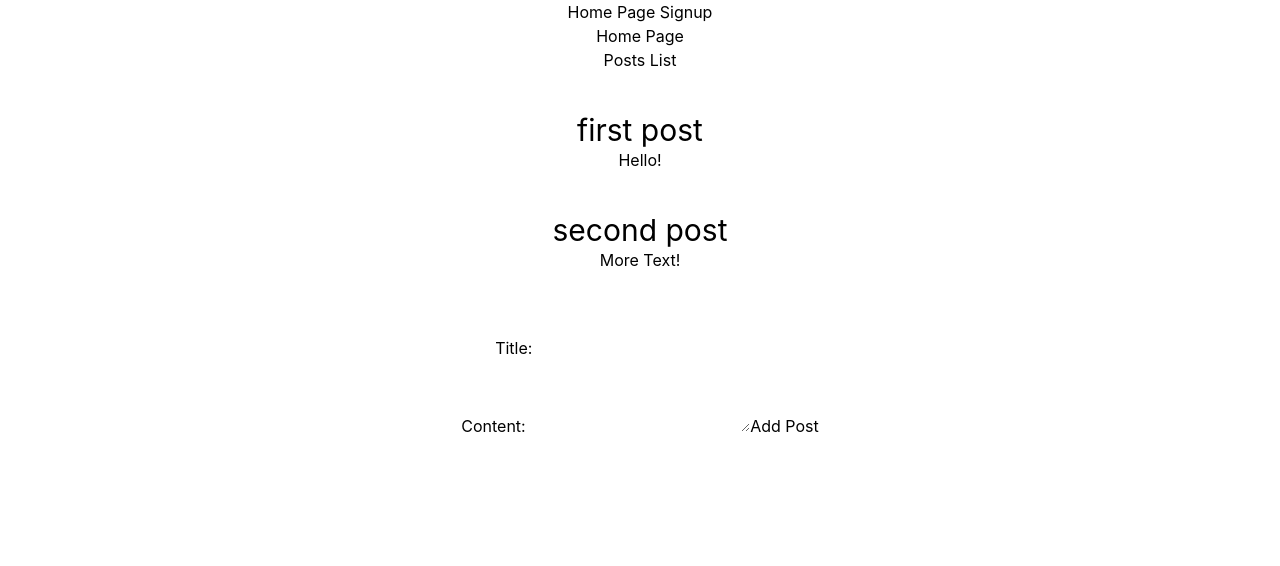
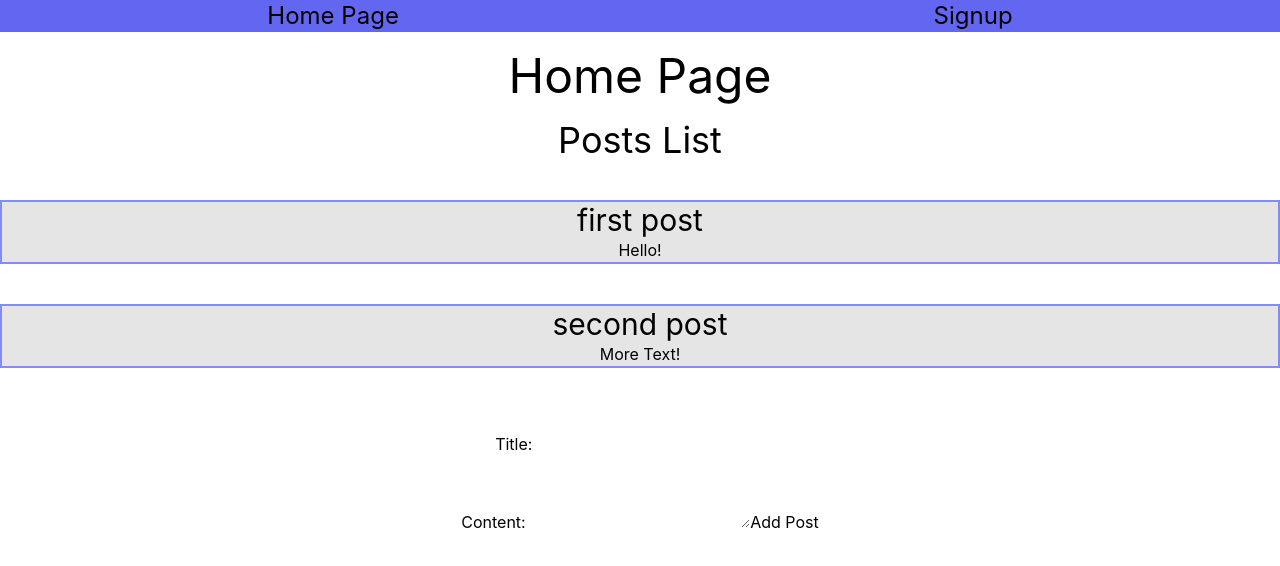
Before and after one commit to riyad-i/blog-app, a React (Create React App) app: page / in a window 1280 px wide. Shown: the top 566 px of the page. Built offline with nearby package versions, Linux system fonts and the light colour scheme; no server answers.

Commit message:
border, colors

```diff
--- a/src/components/Navbar.js
+++ b/src/components/Navbar.js
@@ -2,7 +2,7 @@ import {Link} from 'react-router-dom'
 
 export default function Navbar(){
     return(
-        <nav>
+        <nav className='flex flex-row justify-around bg-indigo-500 text-2xl'>
             <Link to='/'> Home Page </Link>
             <Link to='/signup'> Signup </Link>
         </nav>
--- a/src/components/PostsLists.js
+++ b/src/components/PostsLists.js
@@ -20,10 +20,10 @@ export default function PostsList(){
 
     return (
         <div>
-            <h1>Posts List</h1>
+            <h1 className='text-4xl my-5 '>Posts List</h1>
 
             <section>
-                {posts.length ? posts.map(post => <h3 className="my-10" key={post.id}>{<PostItem post={post}/>}</h3>): <h2>No posts to show...</h2>}
+                {posts.length ? posts.map(post => <h3 className="my-10 border-2 bg-neutral-200 border-solid border-indigo-400" key={post.id}>{<PostItem post={post}/>}</h3>): <h2>No posts to show...</h2>}
 
             </section>
         </div>
--- a/src/pages/HomePage.js
+++ b/src/pages/HomePage.js
@@ -4,7 +4,7 @@ import AddPostForm from "../components/AddPostForm"
 export default function HomePage() {
     return (
         <main>
-            <h1>Home Page</h1>
+            <h1 className="text-5xl my-5">Home Page</h1>
 
             <PostsList/>
             <AddPostForm/>
```
